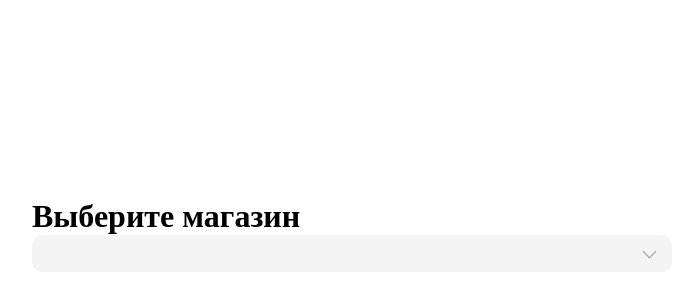
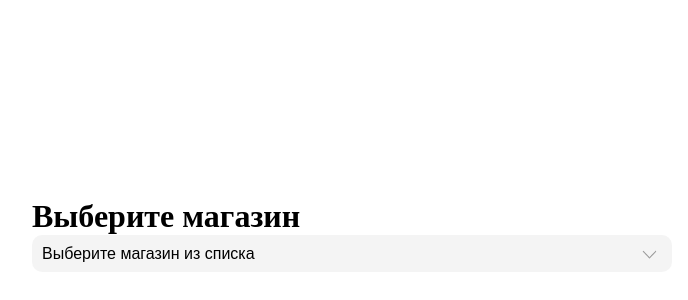
Before and after one commit to Natalia-Orlova/test_maps, a plain HTML site: page index.html in a window 1280 px wide. Shown: the part 412-712 px from the top of the page, without its empty margins (288-976 px from the left). Drawn offline with Linux system fonts and the light colour scheme.

Commit message:
selected

```diff
--- a/index.html
+++ b/index.html
@@ -11,7 +11,9 @@
         <div class="map" id="map"></div>
         <div class="shop-select">
             <h1 class="shop-select__header">Выберите магазин</h1>
-            <select class="custom-select" id="shop" name="shop"></select>
+            <select class="custom-select" id="shop" name="shop">
+                <option value="" selected>Выберите магазин из списка</option>
+            </select>
         </div>
     </div>
     <script src="https://api-maps.yandex.ru/2.1/?apikey=b0df9d79-35cd-42bf-b49b-3c6bed35e3de&lang=ru_RU"></script>
```
Also changed, not shown: script.js (+0 -7 lines).
